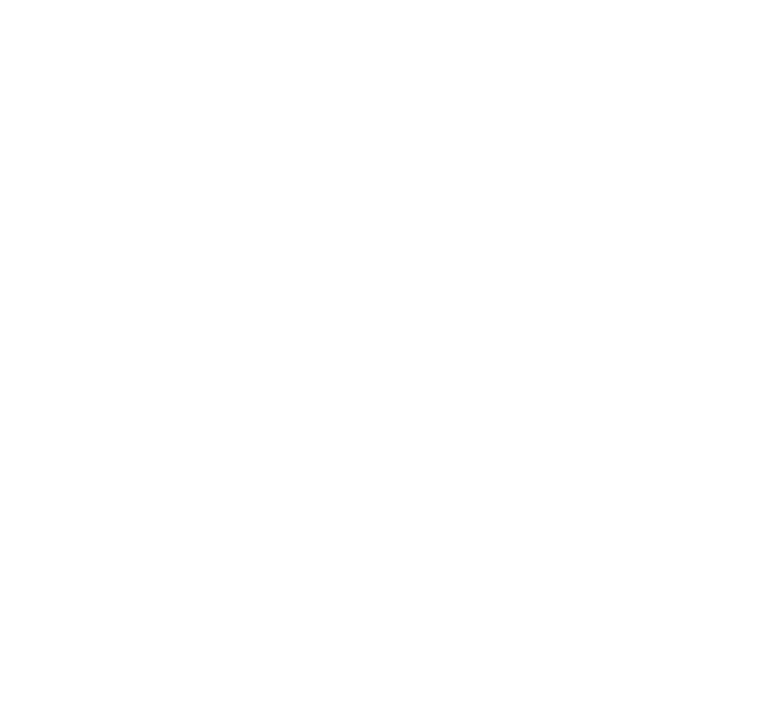
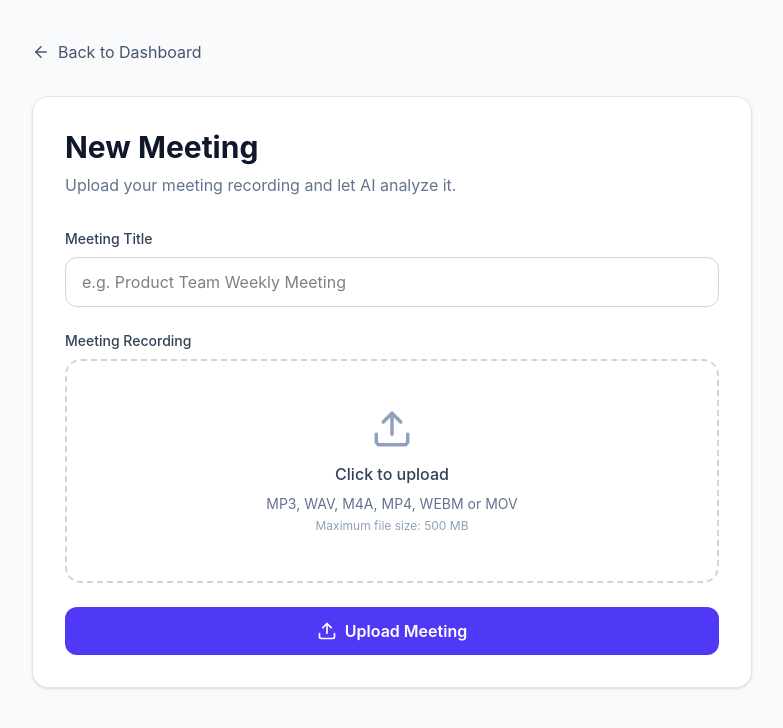
Before and after one commit to sneha140305/smart-ai-meeting-assistant, a React app in the folder frontend/: page /new-meeting in a window 1280 px wide. Before the commit this address had no page. Shown: the top 728 px of the page, without its empty margins (248-1031 px from the left). Built offline with nearby package versions, Linux system fonts and the light colour scheme; sample sign-in values are in the browser's storage; the HTML template or start-up script is replaced by a standard one.

Commit message:
Add meeting upload interface and API integration

```diff
--- a/frontend/src/App.jsx
+++ b/frontend/src/App.jsx
@@ -5,7 +5,7 @@ import {
 } from "react-router-dom";
 
 import { AuthProvider } from "./context/AuthContext";
-
+import NewMeeting from "./pages/NewMeeting";
 import ProtectedRoute from "./components/ProtectedRoute";
 
 import Login from "./pages/Login";
@@ -41,6 +41,15 @@ export default function App() {
             }
           />
 
+          <Route
+            path="/new-meeting"
+            element={
+              <ProtectedRoute>
+                <NewMeeting />
+              </ProtectedRoute>
+            }
+          />
+
         </Routes>
 
       </AuthProvider>
--- a/frontend/src/pages/Dashboard.jsx
+++ b/frontend/src/pages/Dashboard.jsx
@@ -1,4 +1,4 @@
-import { useEffect, useRef, useState } from "react";
+import { useEffect, useState } from "react";
 import {
   CalendarDays,
   Clock,
@@ -8,27 +8,25 @@ import {
   RefreshCw,
   CheckCircle,
   LoaderCircle,
-  Upload,
-  X
+  X,
 } from "lucide-react";
 
+import { useNavigate } from "react-router-dom";
 import { useAuth } from "../context/AuthContext";
 import api from "../services/api";
 
 export default function Dashboard() {
   const { logout } = useAuth();
-
-  const fileInputRef = useRef(null);
+  const navigate = useNavigate();
 
   const [meetings, setMeetings] = useState([]);
   const [loading, setLoading] = useState(true);
-  const [uploading, setUploading] = useState(false);
   const [error, setError] = useState("");
-  const [uploadMessage, setUploadMessage] = useState("");
 
   // --------------------------------
   // FETCH MEETINGS
   // --------------------------------
+
   const fetchMeetings = async () => {
     try {
       setLoading(true);
@@ -43,7 +41,6 @@ export default function Dashboard() {
       } else {
         setMeetings([]);
       }
-
     } catch (err) {
       console.error("Fetch meetings error:", err);
 
@@ -56,264 +53,72 @@ export default function Dashboard() {
         err.response?.data?.detail ||
           "Unable to load meetings."
       );
-
     } finally {
       setLoading(false);
     }
   };
 
+  // --------------------------------
+  // LOAD MEETINGS ON PAGE LOAD
+  // --------------------------------
 
   useEffect(() => {
     fetchMeetings();
   }, []);
 
-
-  // --------------------------------
-  // OPEN FILE PICKER
-  // --------------------------------
-  const openFilePicker = () => {
-    setError("");
-    setUploadMessage("");
-
-    fileInputRef.current?.click();
-  };
-
-
-  // --------------------------------
-  // HANDLE FILE UPLOAD
-  // --------------------------------
-  const handleFileChange = async (event) => {
-
-    const file = event.target.files?.[0];
-
-    if (!file) {
-      return;
-    }
-
-    console.log("Selected file:", file);
-
-
-    // Allowed extensions
-    const allowedExtensions = [
-      ".mp3",
-      ".wav",
-      ".m4a",
-      ".mp4",
-      ".webm",
-      ".mov"
-    ];
-
-
-    const fileName = file.name.toLowerCase();
-
-    const isAllowed = allowedExtensions.some(
-      (extension) =>
-        fileName.endsWith(extension)
-    );
-
-
-    if (!isAllowed) {
-
-      setError(
-        "Unsupported file type. Please upload MP3, WAV, M4A, MP4, WEBM, or MOV."
-      );
-
-      event.target.value = "";
-
-      return;
-    }
-
-
-    // 500 MB limit
-    const maxSize =
-      500 * 1024 * 1024;
-
-
-    if (file.size > maxSize) {
-
-      setError(
-        "File is too large. Maximum size is 500 MB."
-      );
-
-      event.target.value = "";
-
-      return;
-    }
-
-
-    try {
-
-      setUploading(true);
-      setError("");
-      setUploadMessage("Uploading meeting...");
-
-
-      // --------------------------------
-      // CREATE TITLE
-      // --------------------------------
-
-      const title = file.name
-        .replace(/\.[^/.]+$/, "")
-        .replace(/[_-]/g, " ")
-        .trim();
-
-
-      // --------------------------------
-      // CREATE MULTIPART FORM
-      // --------------------------------
-
-      const formData = new FormData();
-
-      formData.append(
-        "file",
-        file
-      );
-
-
-      console.log("Uploading:", {
-        title,
-        file: file.name
-      });
-
-
-      // --------------------------------
-      // IMPORTANT:
-      // Backend expects title as QUERY PARAMETER
-      // and file as multipart/form-data
-      // --------------------------------
-
-      const response = await api.post(
-        "/meetings/upload",
-        formData,
-        {
-          params: {
-            title: title || "Meeting"
-          }
-        }
-      );
-
-
-      console.log(
-        "Upload response:",
-        response.data
-      );
-
-
-      setUploadMessage(
-        "Meeting uploaded successfully!"
-      );
-
-
-      // Refresh meeting list
-      await fetchMeetings();
-
-
-    } catch (err) {
-
-      console.error(
-        "Upload error:",
-        err
-      );
-
-
-      if (err.response?.status === 401) {
-
-        logout();
-
-        return;
-      }
-
-
-      setUploadMessage("");
-
-
-      setError(
-        err.response?.data?.detail ||
-        "Meeting upload failed. Please try again."
-      );
-
-    } finally {
-
-      setUploading(false);
-
-      // Reset input so same file can be selected again
-      event.target.value = "";
-    }
-  };
-
-
   // --------------------------------
   // STATISTICS
   // --------------------------------
 
-  const completedMeetings =
-    meetings.filter(
+  const completedMeetings = meetings.filter(
     (meeting) =>
-        meeting.status?.toLowerCase() ===
-        "completed"
+      meeting.status?.toLowerCase() === "completed"
   ).length;
 
-
-  const processingMeetings =
-    meetings.filter(
+  const processingMeetings = meetings.filter(
     (meeting) =>
       [
         "processing",
         "preprocessing",
         "audio_ready",
         "transcribing",
-          "analyzing"
-        ].includes(
-          meeting.status?.toLowerCase()
-        )
+        "analyzing",
+      ].includes(meeting.status?.toLowerCase())
   ).length;
-
 
   // --------------------------------
   // DATE FORMAT
   // --------------------------------
 
   const formatDate = (dateString) => {
-
     if (!dateString) {
       return "Date unavailable";
     }
 
     try {
-
-      return new Date(
-        dateString
-      ).toLocaleDateString(
+      return new Date(dateString).toLocaleDateString(
         "en-IN",
         {
           day: "2-digit",
           month: "short",
-          year: "numeric"
+          year: "numeric",
         }
       );
-
     } catch {
-
       return "Date unavailable";
     }
   };
-
 
   // --------------------------------
   // STATUS STYLE
   // --------------------------------
 
   const getStatusStyle = (status) => {
-
-    const normalized =
-      status?.toLowerCase();
-
+    const normalized = status?.toLowerCase();
 
     if (normalized === "completed") {
-
       return "bg-green-100 text-green-700";
     }
-
 
     if (
       normalized === "processing" ||
@@ -322,10 +127,8 @@ export default function Dashboard() {
       normalized === "transcribing" ||
       normalized === "analyzing"
     ) {
-
       return "bg-yellow-100 text-yellow-700";
     }
-
 
     if (
       normalized === "failed" ||
@@ -333,42 +136,56 @@ export default function Dashboard() {
       normalized === "transcription_failed" ||
       normalized === "analysis_failed"
     ) {
-
       return "bg-red-100 text-red-700";
     }
-
 
     return "bg-gray-100 text-gray-600";
   };
 
+  // --------------------------------
+  // FORMAT STATUS TEXT
+  // --------------------------------
+
+  const formatStatus = (status) => {
+    if (!status) {
+      return "Unknown";
+    }
+
+    return status
+      .replace(/_/g, " ")
+      .replace(/\b\w/g, (letter) =>
+        letter.toUpperCase()
+      );
+  };
+
+  // --------------------------------
+  // LOGOUT
+  // --------------------------------
+
+  const handleLogout = () => {
+    logout();
+    navigate("/");
+  };
+
+  // --------------------------------
+  // OPEN MEETING
+  // --------------------------------
+
+  const openMeeting = (meetingId) => {
+    navigate(`/meetings/${meetingId}`);
+  };
 
   return (
     <div className="min-h-screen bg-slate-50">
-
-
-      {/* -------------------------------- */}
-      {/* HIDDEN FILE INPUT */}
-      {/* -------------------------------- */}
-
-      <input
-        ref={fileInputRef}
-        type="file"
-        accept=".mp3,.wav,.m4a,.mp4,.webm,.mov"
-        onChange={handleFileChange}
-        className="hidden"
-      />
-
 
       {/* -------------------------------- */}
       {/* NAVBAR */}
       {/* -------------------------------- */}
 
       <header className="border-b bg-white">
-
         <div className="mx-auto flex max-w-7xl items-center justify-between px-6 py-4">
 
           <div>
-
             <h1 className="text-xl font-bold text-slate-900">
               Smart AI Meeting Assistant
             </h1>
@@ -376,25 +193,18 @@ export default function Dashboard() {
             <p className="text-sm text-slate-500">
               Your intelligent meeting workspace
             </p>
-
           </div>
 
-
           <button
-            onClick={logout}
+            onClick={handleLogout}
             className="flex items-center gap-2 rounded-lg border border-slate-200 px-4 py-2 text-sm font-medium text-slate-700 hover:bg-slate-100"
           >
-
             <LogOut size={17} />
-
             Logout
-
           </button>
 
         </div>
-
       </header>
-
 
       {/* -------------------------------- */}
       {/* MAIN */}
@@ -402,13 +212,13 @@ export default function Dashboard() {
 
       <main className="mx-auto max-w-7xl px-6 py-8">
 
-
+        {/* -------------------------------- */}
         {/* HEADER */}
+        {/* -------------------------------- */}
 
         <div className="mb-8 flex flex-col justify-between gap-4 md:flex-row md:items-center">
 
           <div>
-
             <h2 className="text-3xl font-bold text-slate-900">
               Dashboard
             </h2>
@@ -416,82 +226,44 @@ export default function Dashboard() {
             <p className="mt-1 text-slate-500">
               Manage and analyze your meetings with AI.
             </p>
-
           </div>
 
+          {/* NEW MEETING BUTTON */}
 
           <button
-            onClick={openFilePicker}
-            disabled={uploading}
-            className="flex items-center justify-center gap-2 rounded-lg bg-slate-900 px-5 py-3 font-medium text-white hover:bg-slate-700 disabled:cursor-not-allowed disabled:opacity-60"
+            onClick={() => navigate("/new-meeting")}
+            className="flex items-center justify-center gap-2 rounded-lg bg-slate-900 px-5 py-3 font-medium text-white hover:bg-slate-700 transition"
           >
-
-            {uploading ? (
-
-              <>
-                <LoaderCircle
-                  size={18}
-                  className="animate-spin"
-                />
-
-                Uploading...
-              </>
-
-            ) : (
-
-              <>
             <Plus size={18} />
-
-                Upload Meeting
-              </>
-
-            )}
-
+            New Meeting
           </button>
 
         </div>
 
-
-        {/* SUCCESS */}
-
-        {uploadMessage && (
-
-          <div className="mb-6 rounded-lg border border-green-200 bg-green-50 px-4 py-3 text-sm text-green-700">
-
-            {uploadMessage}
-
-          </div>
-
-        )}
-
-
+        {/* -------------------------------- */}
         {/* ERROR */}
+        {/* -------------------------------- */}
 
         {error && (
-
           <div className="mb-6 flex items-center justify-between rounded-lg border border-red-200 bg-red-50 px-4 py-3 text-sm text-red-700">
 
-            <span>
-              {error}
-            </span>
+            <span>{error}</span>
 
             <button
               onClick={() => setError("")}
+              className="hover:text-red-900"
             >
               <X size={18} />
             </button>
 
           </div>
-
         )}
-
 
         {/* -------------------------------- */}
         {/* STAT CARDS */}
         {/* -------------------------------- */}
 
         <div className="grid gap-5 md:grid-cols-3">
-
 
           {/* TOTAL */}
 
@@ -500,7 +272,6 @@ export default function Dashboard() {
             <div className="flex items-center justify-between">
 
               <div>
-
                 <p className="text-sm font-medium text-slate-500">
                   Total Meetings
                 </p>
@@ -508,9 +279,7 @@ export default function Dashboard() {
                 <p className="mt-2 text-3xl font-bold text-slate-900">
                   {meetings.length}
                 </p>
-
               </div>
-
 
               <CalendarDays
                 size={28}
@@ -521,7 +290,6 @@ export default function Dashboard() {
 
           </div>
 
-
           {/* COMPLETED */}
 
           <div className="rounded-xl border border-slate-200 bg-white p-6 shadow-sm">
@@ -529,7 +297,6 @@ export default function Dashboard() {
             <div className="flex items-center justify-between">
 
               <div>
-
                 <p className="text-sm font-medium text-slate-500">
                   Completed
                 </p>
@@ -537,9 +304,7 @@ export default function Dashboard() {
                 <p className="mt-2 text-3xl font-bold text-green-600">
                   {completedMeetings}
                 </p>
-
               </div>
-
 
               <CheckCircle
                 size={28}
@@ -550,7 +315,6 @@ export default function Dashboard() {
 
           </div>
 
-
           {/* PROCESSING */}
 
           <div className="rounded-xl border border-slate-200 bg-white p-6 shadow-sm">
@@ -558,7 +322,6 @@ export default function Dashboard() {
             <div className="flex items-center justify-between">
 
               <div>
-
                 <p className="text-sm font-medium text-slate-500">
                   Processing
                 </p>
@@ -566,9 +329,7 @@ export default function Dashboard() {
                 <p className="mt-2 text-3xl font-bold text-yellow-600">
                   {processingMeetings}
                 </p>
-
               </div>
-
 
               <LoaderCircle
                 size={28}
@@ -581,18 +342,17 @@ export default function Dashboard() {
 
         </div>
 
-
         {/* -------------------------------- */}
         {/* MEETINGS */}
         {/* -------------------------------- */}
 
         <div className="mt-8 rounded-xl border border-slate-200 bg-white shadow-sm">
 
+          {/* HEADER */}
 
           <div className="flex items-center justify-between border-b px-6 py-5">
 
             <div>
-
               <h3 className="text-lg font-semibold text-slate-900">
                 Recent Meetings
               </h3>
@@ -600,27 +360,29 @@ export default function Dashboard() {
               <p className="mt-1 text-sm text-slate-500">
                 Your latest uploaded meetings
               </p>
-
             </div>
-
 
             <button
               onClick={fetchMeetings}
-              className="rounded-lg border border-slate-200 p-2 hover:bg-slate-100"
+              disabled={loading}
+              className="rounded-lg border border-slate-200 p-2 hover:bg-slate-100 disabled:opacity-50"
               title="Refresh"
             >
-
-              <RefreshCw size={18} />
-
+              <RefreshCw
+                size={18}
+                className={
+                  loading ? "animate-spin" : ""
+                }
+              />
             </button>
 
           </div>
 
-
+          {/* -------------------------------- */}
           {/* LOADING */}
+          {/* -------------------------------- */}
 
           {loading && (
-
             <div className="flex flex-col items-center justify-center py-16">
 
               <LoaderCircle
@@ -633,31 +395,25 @@ export default function Dashboard() {
               </p>
 
             </div>
-
           )}
 
+          {/* -------------------------------- */}
+          {/* EMPTY */}
+          {/* -------------------------------- */}
 
-          {/* EMPTY */}
-
-          {!loading &&
-            meetings.length === 0 && (
-
+          {!loading && meetings.length === 0 && (
             <div className="flex flex-col items-center justify-center px-6 py-16 text-center">
 
               <div className="rounded-full bg-slate-100 p-4">
-
                 <FileAudio
                   size={32}
                   className="text-slate-500"
                 />
-
               </div>
-
 
               <h4 className="mt-4 text-lg font-semibold text-slate-900">
                 No meetings yet
               </h4>
-
 
               <p className="mt-1 max-w-md text-sm text-slate-500">
                 Upload your first meeting recording and
@@ -665,85 +421,66 @@ export default function Dashboard() {
                 decisions, and action items.
               </p>
 
-
               <button
-                  onClick={openFilePicker}
-                  disabled={uploading}
+                onClick={() => navigate("/new-meeting")}
                 className="mt-5 flex items-center gap-2 rounded-lg bg-slate-900 px-5 py-3 text-sm font-medium text-white hover:bg-slate-700"
               >
-
-                  <Upload size={17} />
-
+                <Plus size={17} />
                 Upload Your First Meeting
-
               </button>
 
             </div>
-
           )}
 
+          {/* -------------------------------- */}
+          {/* MEETING LIST */}
+          {/* -------------------------------- */}
 
-          {/* MEETING LIST */}
-
-          {!loading &&
-            meetings.length > 0 && (
-
+          {!loading && meetings.length > 0 && (
             <div className="divide-y">
 
-                {meetings.map(
-                  (meeting) => (
+              {meetings.map((meeting) => (
 
                 <div
                   key={meeting.id}
-                      className="flex flex-col gap-4 px-6 py-5 hover:bg-slate-50 md:flex-row md:items-center md:justify-between"
+                  onClick={() => openMeeting(meeting.id)}
+                  className="flex cursor-pointer flex-col gap-4 px-6 py-5 hover:bg-slate-50 md:flex-row md:items-center md:justify-between transition"
                 >
 
+                  {/* MEETING INFO */}
 
                   <div className="flex items-start gap-4">
 
                     <div className="rounded-lg bg-slate-100 p-3">
-
                       <FileAudio
                         size={22}
                         className="text-slate-700"
                       />
-
                     </div>
-
 
                     <div>
 
                       <h4 className="font-semibold text-slate-900">
-
                         {meeting.title ||
                           `Meeting #${meeting.id}`}
-
                       </h4>
-
 
                       <div className="mt-2 flex flex-wrap gap-4 text-sm text-slate-500">
 
                         <span className="flex items-center gap-1">
-
                           <CalendarDays size={15} />
 
                           {formatDate(
                             meeting.created_at
                           )}
-
                         </span>
 
-
                         {meeting.duration && (
-
                           <span className="flex items-center gap-1">
-
                             <Clock size={15} />
 
-                                {meeting.duration}
-
+                            {meeting.duration}s
                           </span>
-
                         )}
 
                       </div>
@@ -752,26 +489,21 @@ export default function Dashboard() {
 
                   </div>
 
+                  {/* STATUS */}
 
                   <span
                     className={`w-fit rounded-full px-3 py-1 text-xs font-medium ${getStatusStyle(
                       meeting.status
                     )}`}
                   >
-
-                        {meeting.status ||
-                          "Unknown"}
-
+                    {formatStatus(meeting.status)}
                   </span>
-
 
                 </div>
 
-                  )
-                )}
+              ))}
 
             </div>
-
           )}
 
         </div>
--- /dev/null
+++ b/frontend/src/pages/NewMeeting.jsx
@@ -0,0 +1,195 @@
+import { useState } from "react";
+import { useNavigate } from "react-router-dom";
+import { Upload, FileAudio, ArrowLeft, Loader2 } from "lucide-react";
+import api from "../services/api";
+
+function NewMeeting() {
+  const navigate = useNavigate();
+
+  const [title, setTitle] = useState("");
+  const [file, setFile] = useState(null);
+  const [loading, setLoading] = useState(false);
+  const [error, setError] = useState("");
+
+  const handleSubmit = async (e) => {
+    e.preventDefault();
+
+    setError("");
+
+    if (!title.trim()) {
+      setError("Please enter a meeting title.");
+      return;
+    }
+
+    if (!file) {
+      setError("Please select an audio or video file.");
+      return;
+    }
+
+    const formData = new FormData();
+    formData.append("title", title);
+    formData.append("file", file);
+
+    try {
+      setLoading(true);
+
+      await api.post("/meetings/upload", formData, {
+        headers: {
+          "Content-Type": "multipart/form-data",
+        },
+      });
+
+      navigate("/dashboard");
+    } catch (err) {
+      setError(
+        err.response?.data?.detail ||
+        "Failed to upload meeting. Please try again."
+      );
+    } finally {
+      setLoading(false);
+    }
+  };
+
+  return (
+    <div className="min-h-screen bg-slate-50">
+
+      <div className="max-w-3xl mx-auto px-6 py-10">
+
+        <button
+          onClick={() => navigate("/dashboard")}
+          className="flex items-center gap-2 text-slate-600 hover:text-slate-900 mb-8"
+        >
+          <ArrowLeft size={18} />
+          Back to Dashboard
+        </button>
+
+        <div className="bg-white rounded-2xl shadow-sm border border-slate-200 p-8">
+
+          <div className="mb-8">
+            <h1 className="text-3xl font-bold text-slate-900">
+              New Meeting
+            </h1>
+
+            <p className="text-slate-500 mt-2">
+              Upload your meeting recording and let AI analyze it.
+            </p>
+          </div>
+
+          <form onSubmit={handleSubmit} className="space-y-6">
+
+            {/* Meeting Title */}
+
+            <div>
+              <label className="block text-sm font-medium text-slate-700 mb-2">
+                Meeting Title
+              </label>
+
+              <input
+                type="text"
+                value={title}
+                onChange={(e) => setTitle(e.target.value)}
+                placeholder="e.g. Product Team Weekly Meeting"
+                className="w-full px-4 py-3 rounded-xl border border-slate-300
+                focus:outline-none focus:ring-2 focus:ring-indigo-500"
+              />
+            </div>
+
+            {/* File Upload */}
+
+            <div>
+              <label className="block text-sm font-medium text-slate-700 mb-2">
+                Meeting Recording
+              </label>
+
+              <label
+                className="flex flex-col items-center justify-center
+                w-full h-56 border-2 border-dashed border-slate-300
+                rounded-2xl cursor-pointer hover:border-indigo-400
+                hover:bg-indigo-50/30 transition"
+              >
+
+                <input
+                  type="file"
+                  accept=".mp3,.wav,.m4a,.mp4,.webm,.mov"
+                  className="hidden"
+                  onChange={(e) => setFile(e.target.files[0])}
+                />
+
+                {file ? (
+                  <>
+                    <FileAudio
+                      size={42}
+                      className="text-indigo-600 mb-3"
+                    />
+
+                    <p className="font-medium text-slate-800">
+                      {file.name}
+                    </p>
+
+                    <p className="text-sm text-slate-500 mt-1">
+                      {(file.size / (1024 * 1024)).toFixed(2)} MB
+                    </p>
+                  </>
+                ) : (
+                  <>
+                    <Upload
+                      size={42}
+                      className="text-slate-400 mb-3"
+                    />
+
+                    <p className="font-medium text-slate-700">
+                      Click to upload
+                    </p>
+
+                    <p className="text-sm text-slate-500 mt-2">
+                      MP3, WAV, M4A, MP4, WEBM or MOV
+                    </p>
+
+                    <p className="text-xs text-slate-400 mt-1">
+                      Maximum file size: 500 MB
+                    </p>
+                  </>
+                )}
+
+              </label>
+            </div>
+
+            {/* Error */}
+
+            {error && (
+              <div className="bg-red-50 border border-red-200 text-red-700
+              rounded-xl px-4 py-3 text-sm">
+                {error}
+              </div>
+            )}
+
+            {/* Submit */}
+
+            <button
+              type="submit"
+              disabled={loading}
+              className="w-full flex items-center justify-center gap-2
+              bg-indigo-600 hover:bg-indigo-700 disabled:bg-indigo-400
+              text-white font-semibold py-3 rounded-xl transition"
+            >
+              {loading ? (
+                <>
+                  <Loader2 size={20} className="animate-spin" />
+                  Uploading...
+                </>
+              ) : (
+                <>
+                  <Upload size={20} />
+                  Upload Meeting
+                </>
+              )}
+            </button>
+
+          </form>
+        </div>
+      </div>
+    </div>
+  );
+}
+
+export default NewMeeting;
```
Also changed, not shown: 2 other files (tests, documents, lock files or other folders). Lines whose indentation alone changed are shown as unchanged.
